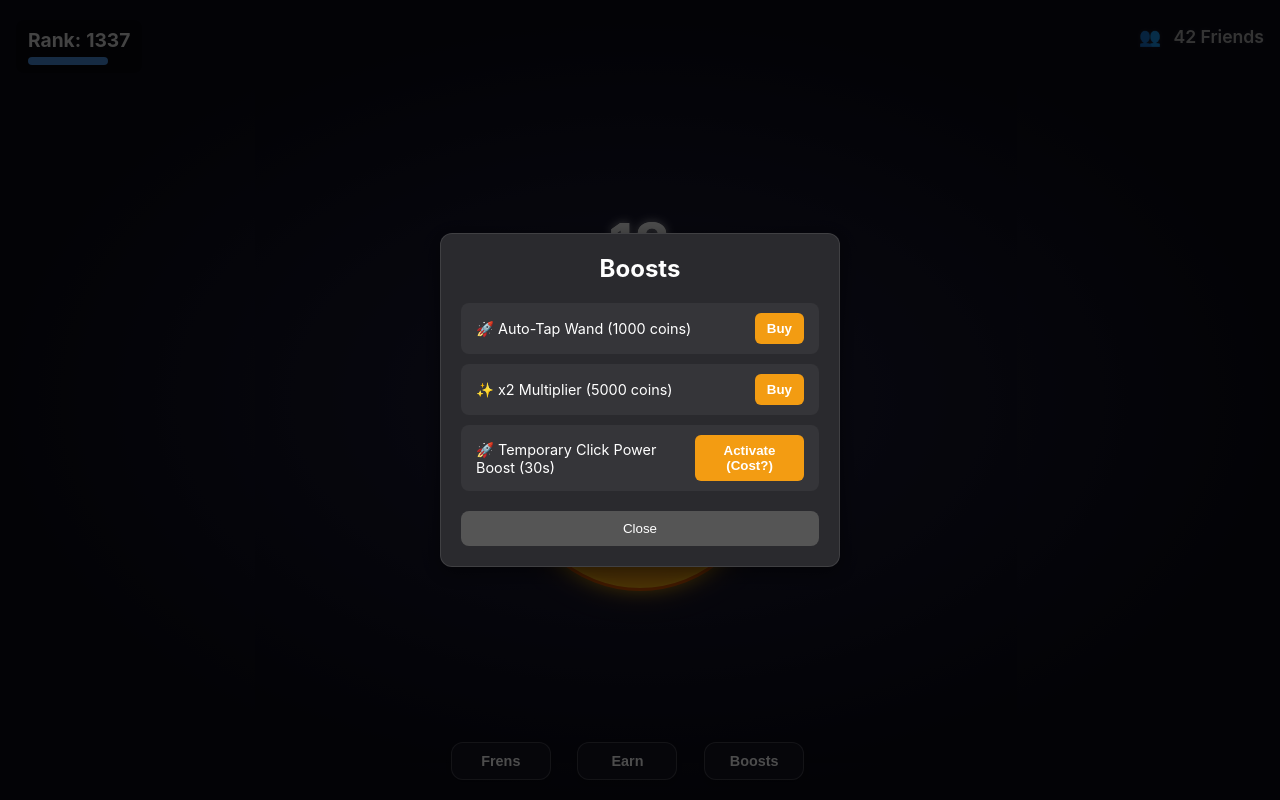
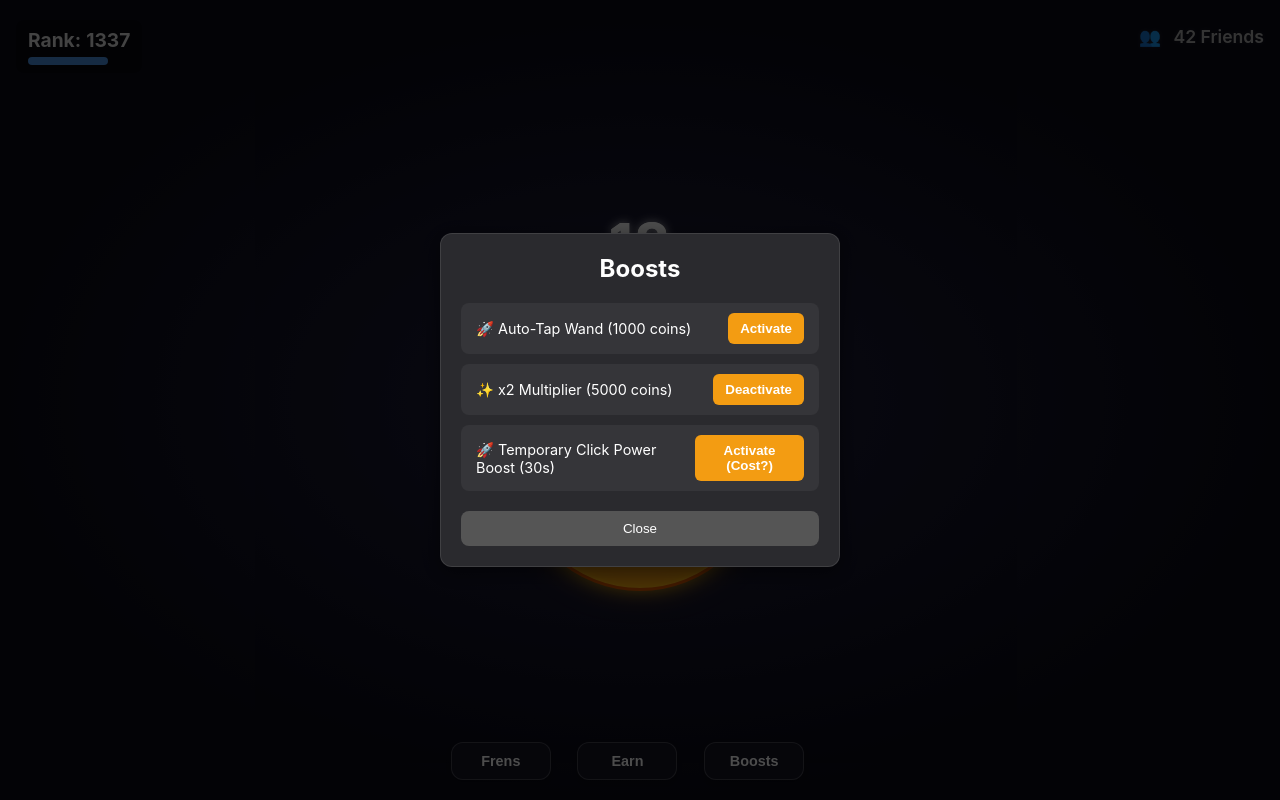
Before and after one commit to Azizjon003/magic-coin, a Next.js app: page / in a window 1280 px wide. Both pictures are taken after a click on the button "Boosts". Built offline with nearby package versions, Linux system fonts and the light colour scheme.

Commit message:
Add auto-click and x2 multiplier toggle functionality in HomePage and BoostsMenu; enhance user interaction by allowing activation and deactivation of boosts with dynamic button labels, improving gameplay experience.

```diff
--- a/app/page.tsx
+++ b/app/page.tsx
@@ -91,6 +91,15 @@ export default function HomePage() {
     setRegenFeedbackTexts((prevTexts) =>
       prevTexts.filter((text) => text.id !== id)
     );
+  };
+
+  // Boost toggle functions
+  const toggleAutoClick = () => {
+    setIsAutoClickActive((prev) => !prev);
+  };
+
+  const toggleX2Multiplier = () => {
+    setIsX2MultiplierActive((prev) => !prev);
   };
 
   useEffect(() => {
@@ -344,6 +353,10 @@ export default function HomePage() {
         onClose={toggleBoostsMenu}
         onActivateTemporaryBoost={activateTemporaryBoost}
         isTemporaryBoostActive={isTemporaryBoostActive}
+        isAutoClickActive={isAutoClickActive}
+        toggleAutoClick={toggleAutoClick}
+        isX2MultiplierActive={isX2MultiplierActive}
+        toggleX2Multiplier={toggleX2Multiplier}
       />
     </main>
   );
--- a/components/BoostsMenu.tsx
+++ b/components/BoostsMenu.tsx
@@ -7,6 +7,10 @@ interface BoostsMenuProps {
   onClose: () => void;
   onActivateTemporaryBoost: () => void;
   isTemporaryBoostActive: boolean;
+  isAutoClickActive: boolean;
+  toggleAutoClick: () => void;
+  isX2MultiplierActive: boolean;
+  toggleX2Multiplier: () => void;
 }
 
 export default function BoostsMenu({
@@ -14,6 +18,10 @@ export default function BoostsMenu({
   onClose,
   onActivateTemporaryBoost,
   isTemporaryBoostActive,
+  isAutoClickActive,
+  toggleAutoClick,
+  isX2MultiplierActive,
+  toggleX2Multiplier,
 }: BoostsMenuProps) {
   if (!isOpen) {
     return null;
@@ -29,11 +37,15 @@ export default function BoostsMenu({
         <ul className={styles.boostsList}>
           <li className={styles.boostItem}>
             <span>🚀 Auto-Tap Wand (1000 coins)</span>
-            <button className={styles.buyButton}>Buy</button>
+            <button className={styles.buyButton} onClick={toggleAutoClick}>
+              {isAutoClickActive ? "Deactivate" : "Activate"}
+            </button>
           </li>
           <li className={styles.boostItem}>
             <span>✨ x2 Multiplier (5000 coins)</span>
-            <button className={styles.buyButton}>Buy</button>
+            <button className={styles.buyButton} onClick={toggleX2Multiplier}>
+              {isX2MultiplierActive ? "Deactivate" : "Activate"}
+            </button>
           </li>
           <li className={styles.boostItem}>
             <span>🚀 Temporary Click Power Boost (30s)</span>
```
